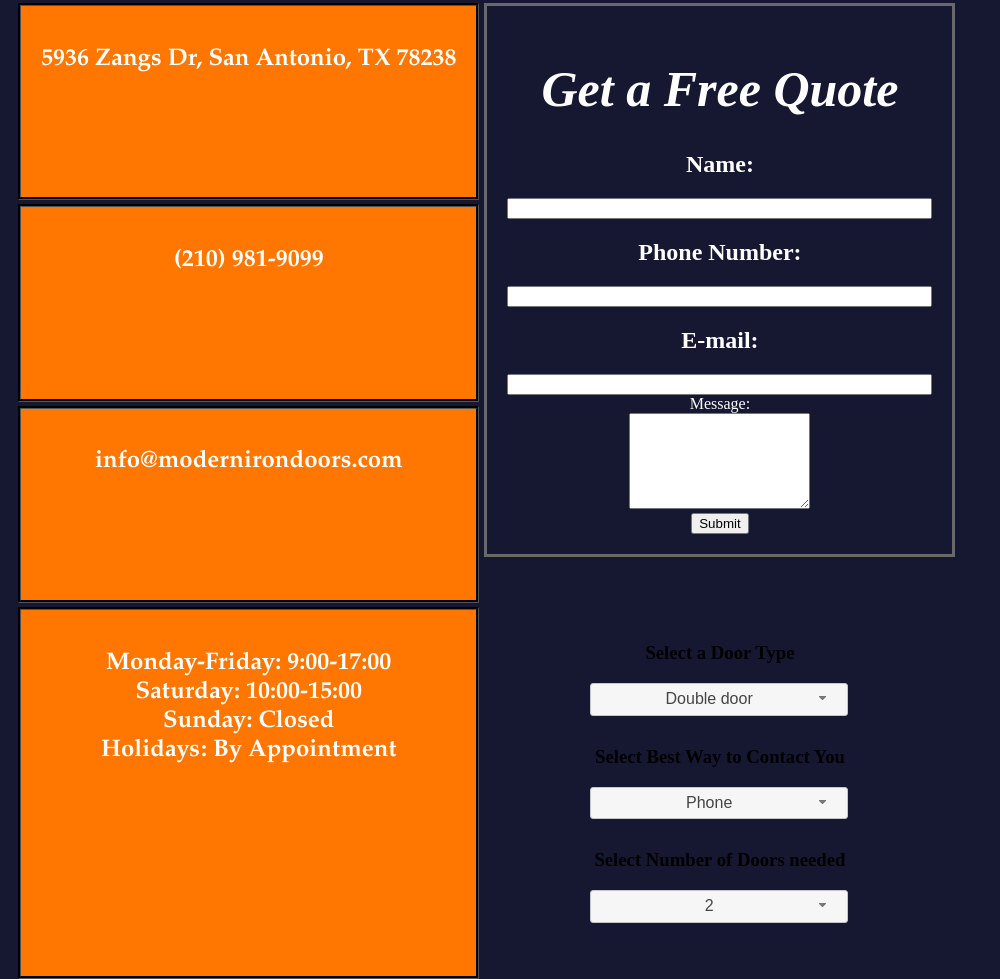
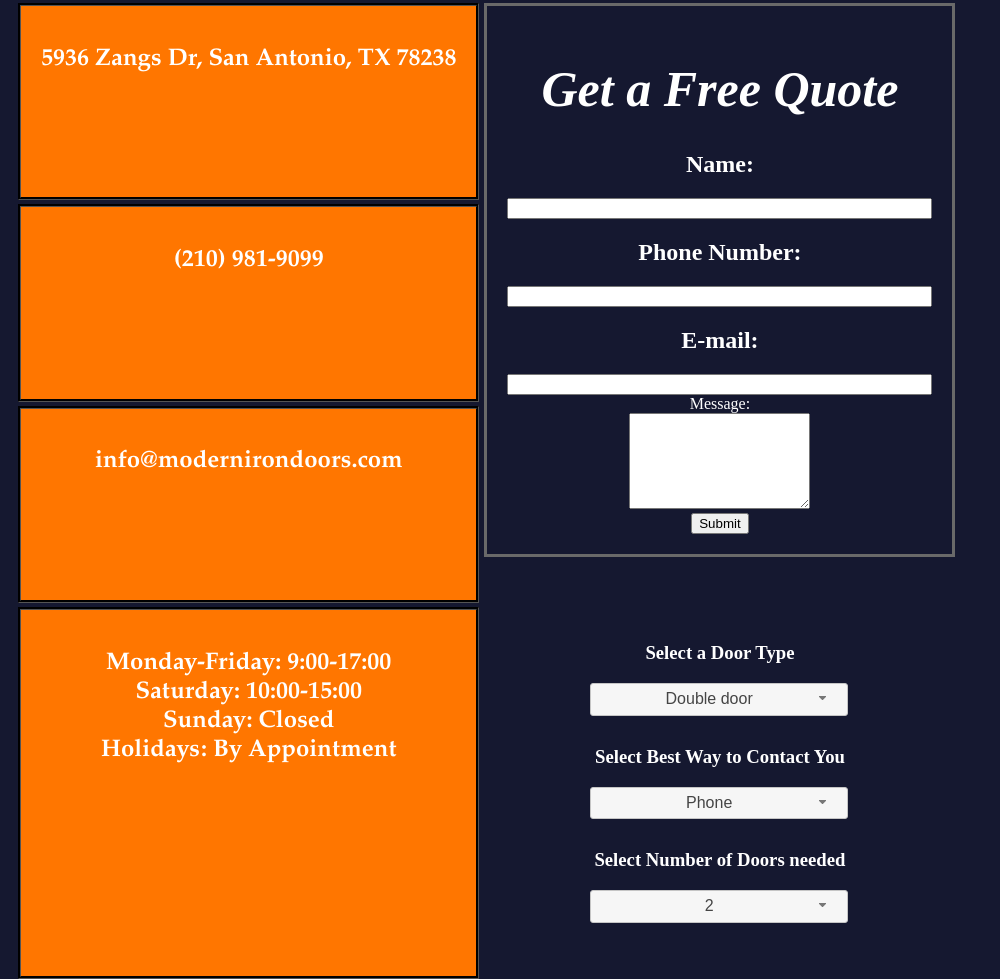
Before and after one commit to yana-michelle/modern-doors, a plain HTML site: page contact us.html in a window 1280 px wide. Shown: the part 708-1687 px from the top of the page, without its empty margins (0-1000 px from the left). Drawn offline with nearby package versions, Linux system fonts and the light colour scheme.

Commit message:
Update contact us.html

```diff
--- a/contact us.html
+++ b/contact us.html
@@ -87,14 +87,14 @@
 <form action="#">
 
   <fieldset>
-    <label for="speed"><h3>Select a Door Type</h3></label>
+    <label for="speed"><h3 style="color: white;"> Select a Door Type</h3></label>
     <select name="speed" id="speed">
       <option>Gate</option>
       <option>Single Door</option>
       <option selected="selected">Double door</option>
     </select>
 
-    <label for="files"><h3>Select Best Way to Contact You</h3></label>
+    <label for="files"><h3 style="color: white;">Select Best Way to Contact You</h3></label>
     <select name="files" id="files">
       <optgroup label="Scripts">
         <option value="jquery">Phone</option>
@@ -102,7 +102,7 @@
       </optgroup>
     </select>
 
-    <label for="number"><h3>Select Number of Doors needed</h3></label>
+    <label for="number"><h3 style="color: white;">Select Number of Doors needed</h3></label>
     <select name="number" id="number">
       <option>1</option>
       <option selected="selected">2</option>
```
